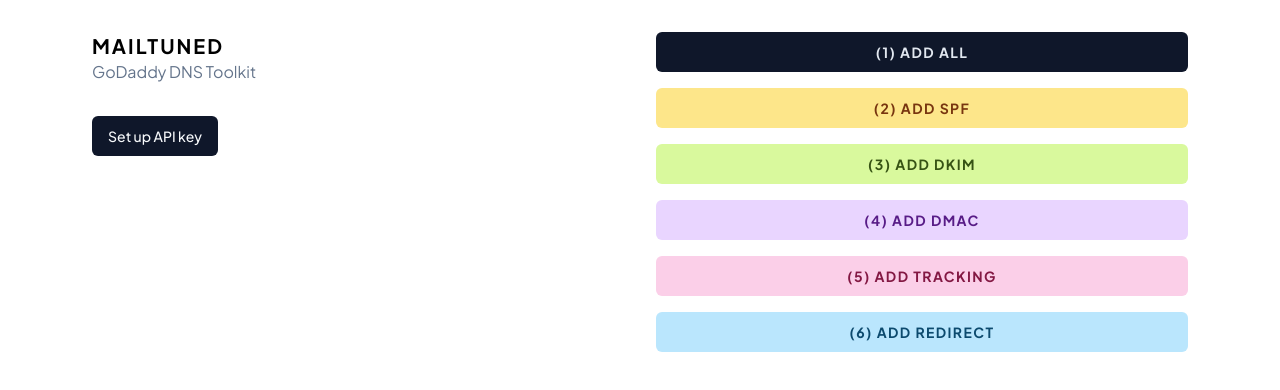
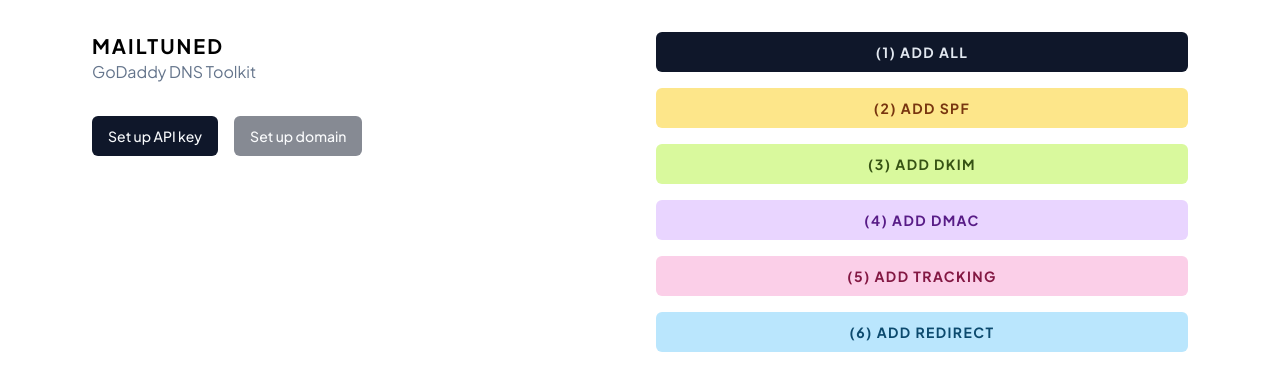
Before and after one commit to acomarcho/mailtuned, a Next.js app: page / in a window 1280 px wide. Shown: the top 390 px of the page. Built offline with nearby package versions, Linux system fonts and the light colour scheme.

Commit message:
Feat: Initialize SetUpDomain

```diff
--- a/app/page.tsx
+++ b/app/page.tsx
@@ -1,4 +1,5 @@
 import SetUpApiKey from "@/components/home/set-up-api-key";
+import SetUpDomain from "@/components/home/set-up-domain";
 import { Button } from "@/components/ui/button";
 
 export default function Page() {
@@ -10,7 +11,10 @@
             Mailtuned
           </h1>
           <h2 className="text-slate-500">GoDaddy DNS Toolkit</h2>
-          <SetUpApiKey />
+          <div className="flex gap-4">
+            <SetUpApiKey />
+            <SetUpDomain />
+          </div>
         </div>
         <div className="grid grid-cols-1 gap-4">
           <Button className="bg-slate-900 text-slate-200 w-full uppercase font-bold tracking-widest hover:bg-slate-600">
--- /dev/null
+++ b/components/home/set-up-domain.tsx
@@ -0,0 +1,46 @@
+"use client";
+
+import { apiKeyAtom } from "@/lib/atoms/api-key";
+import { useAtomValue } from "jotai";
+import { Button } from "@/components/ui/button";
+import {
+  Dialog,
+  DialogContent,
+  DialogDescription,
+  DialogHeader,
+  DialogTitle,
+  DialogTrigger,
+} from "@/components/ui/dialog";
+
+export default function SetUpDomain() {
+  const apiKey = useAtomValue(apiKeyAtom);
+
+  return (
+    <Dialog>
+      <DialogTrigger asChild>
+        <Button className="mt-8 w-fit" disabled={apiKey === null}>
+          Set up domain
+        </Button>
+      </DialogTrigger>
+      <DialogContent>
+        <DialogHeader className="text-left">
+          <DialogTitle>Set up domain</DialogTitle>
+          <DialogDescription>
+            Choose one of your domains that you want to use!
+          </DialogDescription>
+        </DialogHeader>
+        <form>
+          <label
+            htmlFor=""
+            className="text-xs uppercase tracking-wider font-medium text-slate-500 block"
+          >
+            Domain <span className="text-red-500">*</span>
+          </label>
+          <Button type="submit" className="block mt-8">
+            Set API key
+          </Button>
+        </form>
+      </DialogContent>
+    </Dialog>
+  );
+}
```
